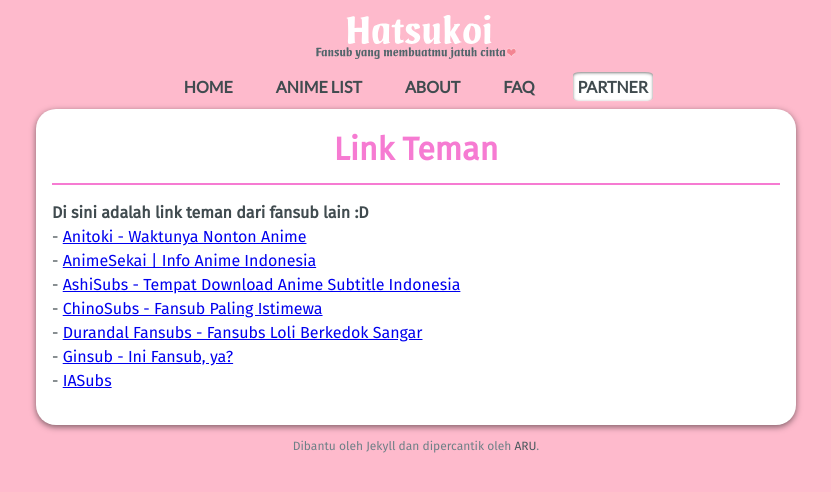
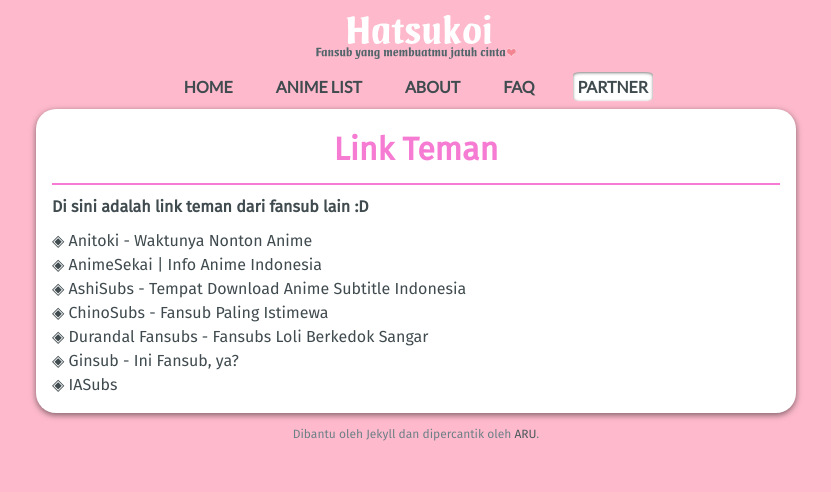
Before and after one commit to faishalirwn/hatsukoisubs, a Jekyll site: the page built from pages/partner.html, in a window 1280 px wide. Shown: the top 492 px of the page, without its empty margins (224-1055 px from the left). Built offline with Jekyll 4.4.1, drawn with Linux system fonts in a browser that asks for light colours.

Commit message:
Merapi, directory gambar diubah, style partner

```diff
--- a/_data/settings.yml
+++ b/_data/settings.yml
@@ -1,2 +1,2 @@
-logo: /assets/img/hatsukoi-logo.svg # max width is 200px
-cover: /gambar/summer-2017.png # width is 100% and height is 220px, make sure it's 220px height
+logo: /gambar/site/hatsukoi-logo.svg # max width is 200px
+cover: /gambar/site/summer-2017.png # width is 100% and height is 220px, make sure it's 220px height
--- a/_posts/2017-07-07-saekano-03.html
+++ b/_posts/2017-07-07-saekano-03.html
@@ -1,7 +1,7 @@
 ---
 title: Saenai Heroine no Sodatekata .flat 03 Subtitle Indonesia
 category: Saenai-Heroine-no-Sodatekata-.flat
-thumb: https://hatsukoisubs.github.io/gambar/saekano-flat-episode-03.jpg
+thumb: http://www.hatsukoisubs.net/gambar/post/saekano-flat-episode-03.jpg
 date: 2017-07-07 22:46:09 +07:00
 480p:
   - link: https://drive.google.com/open?id=0B__PJpcamYb5VUFKVThyNlc3ZEE
--- /dev/null
+++ b/_sass/pages/_partner.sass
@@ -0,0 +1,16 @@
+#partner-top
+  margin: 10px 0 0 0
+
+#partner
+  padding: 0
+  margin: 10px 0 0 0
+
+  li
+    list-style: none
+
+    a
+      text-decoration: none
+      color: $text-color
+
+      &:hover
+        color: $text-hover
--- a/css/main.sass
+++ b/css/main.sass
@@ -22,3 +22,4 @@ $text-hover: lighten($text-color, 20%)
 @import pages/anime-list
 @import pages/about
 @import pages/anime
+@import pages/partner
--- a/pages/partner.html
+++ b/pages/partner.html
@@ -3,13 +3,15 @@ title : Link Teman
 permalink : partner.html
 ---
 <h1 class="page-title">{{ page.title }}</h1>
-<p>
-<b>Di sini adalah link teman dari fansub lain :D</b><br>
-- <a href="http://anitoki.web.id/">Anitoki - Waktunya Nonton Anime</a><br>
-- <a href="http://animesekai.id/">AnimeSekai | Info Anime Indonesia</a><br>
-- <a href="http://ashisubs.net/">AshiSubs - Tempat Download Anime Subtitle Indonesia</a><br>
-- <a href="https://chinosubs.wordpress.com/">ChinoSubs - Fansub Paling Istimewa</a><br>
-- <a href="http://www.durandalsubs.ga/">Durandal Fansubs - Fansubs Loli Berkedok Sangar</a><br>
-- <a href="http://www.ginsub.web.id/">Ginsub - Ini Fansub, ya?</a><br>
-- <a href="https://iasubs-rev.blogspot.com/">IASubs</a><br>
-</p>
+
+<p id="partner-top"><b>Di sini adalah link teman dari fansub lain :D</b></p>
+
+<ul id="partner">
+  <li><a href="http://anitoki.web.id/">&#9672; Anitoki - Waktunya Nonton Anime</a></li>
+  <li><a href="http://animesekai.id/">&#9672; AnimeSekai | Info Anime Indonesia</a></li>
+  <li><a href="http://ashisubs.net/">&#9672; AshiSubs - Tempat Download Anime Subtitle Indonesia</a></li>
+  <li><a href="https://chinosubs.wordpress.com/">&#9672; ChinoSubs - Fansub Paling Istimewa</a></li>
+  <li><a href="http://www.durandalsubs.ga/">&#9672; Durandal Fansubs - Fansubs Loli Berkedok Sangar</a></li>
+  <li><a href="http://www.ginsub.web.id/">&#9672; Ginsub - Ini Fansub, ya?</a></li>
+  <li><a href="https://iasubs-rev.blogspot.com/">&#9672; IASubs</a></li>
+</ul>
```
Also changed, not shown: gambar/SaekanoFlat.jpg (deleted), gambar/TsukiGaKirei.jpg (deleted), gambar/post/saekano-flat-episode-03.jpg (renamed from gambar/saekano-flat-episode-03.jpg), gambar/site/hatsukoi-logo.svg (renamed from assets/img/hatsukoi-logo.svg), gambar/site/summer-2017.png (renamed from gambar/summer-2017.png), 1 other file.
